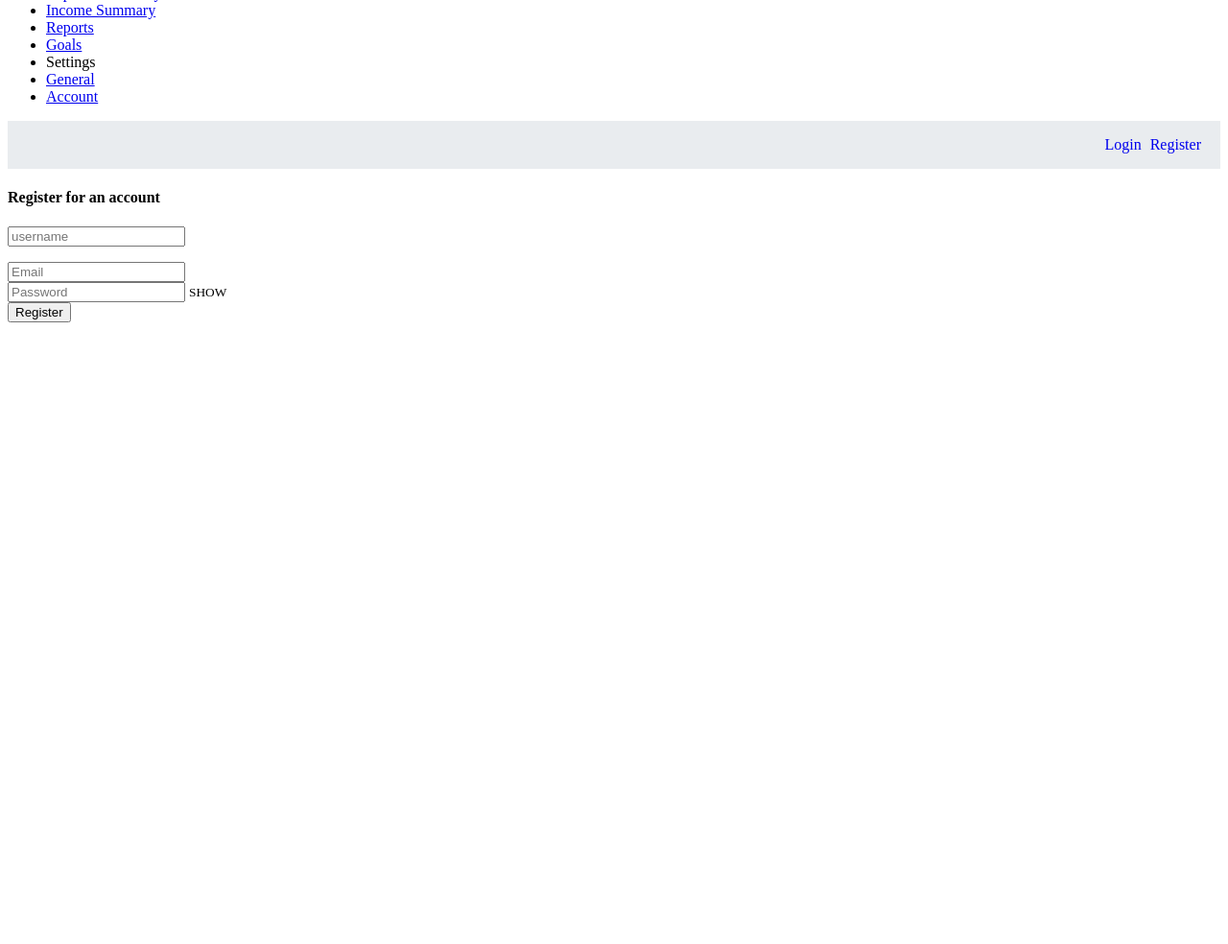
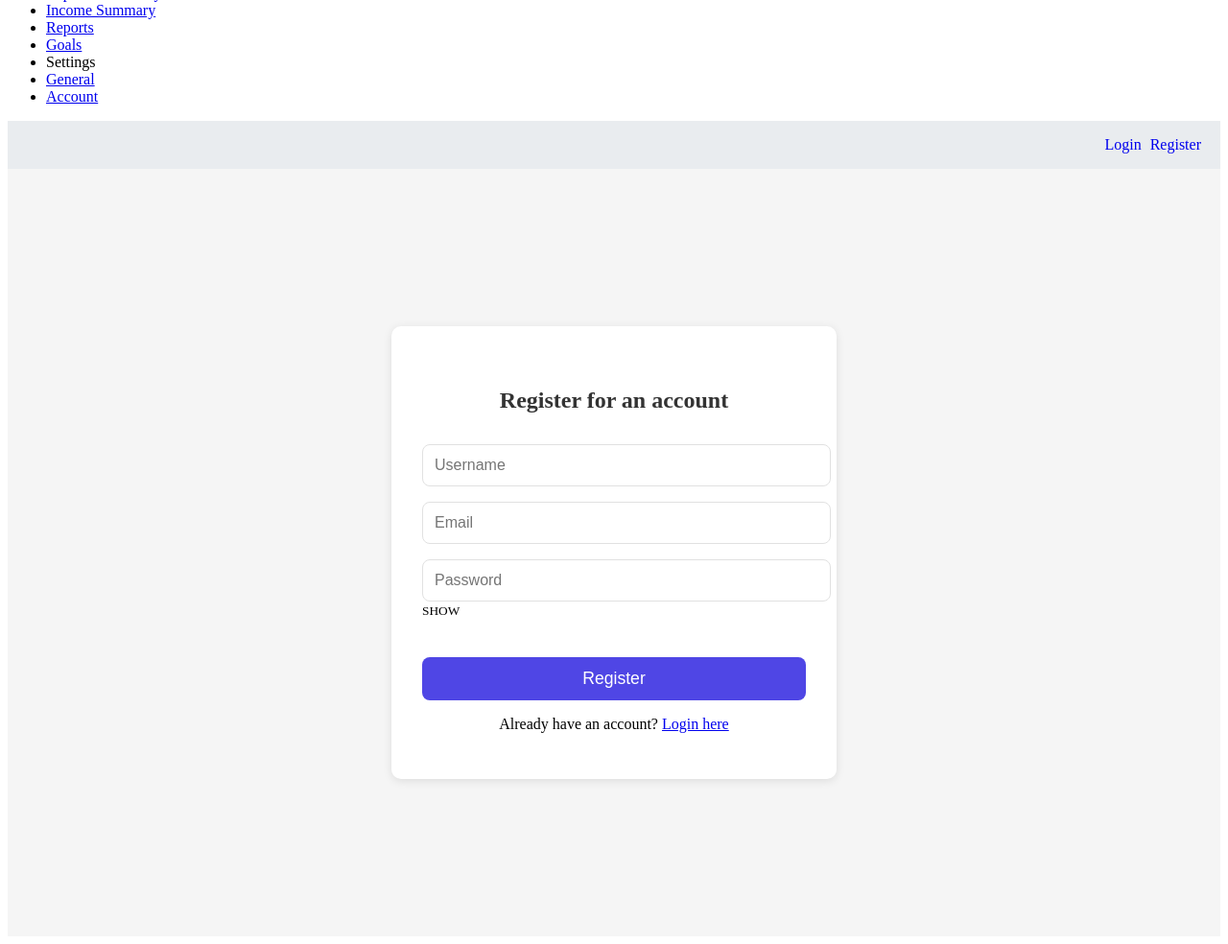
Before and after one commit to varadnair30/SmartSpend-AI-Expensetracker, a Django app: page /authentication/register/ in a window 1280 px wide. Shown: the part 210-1194 px from the top of the page at 96% size. Before the commit the page ends 546 px from the top, so only its background shows below. Run offline with Django 4.2, Linux system fonts and the light colour scheme; parts of the project's set-up code (start-up, migrations or seed data) failed here and were passed over.

Commit message:
Login and Register page fixed

```diff
--- a/templates/authentication/register.html
+++ b/templates/authentication/register.html
@@ -1,51 +1,148 @@
 {% extends 'base.html' %}
 {% load static %}
 
+{% block content %}
+<!-- Custom CSS for Register Page -->
+{% block css %}
+<style>
+    /* Center the form and make it responsive */
+    .register-container {
+        display: flex;
+        justify-content: center;
+        align-items: center;
+        height: 100vh;
+        background-color: #f5f5f5;
+    }
 
-{% block content %}
+    .register-card {
+        width: 100%;
+        max-width: 400px;
+        background-color: #fff;
+        padding: 2rem;
+        border-radius: 10px;
+        box-shadow: 0 2px 10px rgba(0, 0, 0, 0.1);
+    }
 
-<div class="row">
-    <div class="col-md-3"></div>
-    <div class="col-md-6">
-        <div class="card mt-5">
-            <div class="card-body">
-                <div class="card-title py-3">
+    .register-card .card-title {
+        text-align: center;
+        margin-bottom: 1.5rem;
+        font-size: 1.5rem;
+        font-weight: 600;
+        color: #333;
+    }
+
+    .form-group {
+        margin-bottom: 1rem;
+    }
+
+    .form-control {
+        padding: 0.75rem;
+        border-radius: 8px;
+        font-size: 1rem;
+        border: 1px solid #e1e1e1;
+        width: 100%;
+    }
+
+    .form-control:focus {
+        border-color: #4F46E5;
+        box-shadow: 0 0 0 0.25rem rgba(79, 70, 229, 0.25);
+    }
+
+    .btn-primary {
+        background-color: #4F46E5;
+        color: white;
+        border: none;
+        border-radius: 8px;
+        padding: 0.75rem;
+        font-size: 1.1rem;
+        width: 100%;
+    }
+
+    .btn-primary:hover {
+        background-color: #4338CA;
+        cursor: pointer;
+    }
+
+    .submit-btn {
+        margin-top: 1.5rem;
+    }
+
+    /* Responsive design for smaller screens */
+    @media (max-width: 767px) {
+        .register-card {
+            width: 90%;
+        }
+    }
+
+    .message-container {
+        margin-top: 1rem;
+        text-align: center;
+    }
+
+    /* Password show/hide toggle */
+    .showPasswordToggle {
+        cursor: pointer;
+    }
+</style>
+{% endblock css %}
+
+<!-- Main content for the register page -->
+<div class="register-container">
+    <div class="register-card">
+        <div class="card-title">
             <h4>Register for an account</h4>
         </div>
-
-                <form action="{% url 'register' %}" method="POST">
+        <form action="{% url 'register' %}" method="post">
             {% csrf_token %}
             {% include 'partials/_messages.html' %}
+
+            <!-- Username Field -->
             <div class="form-group">
-                        <input type="text" name="username" placeholder="username" id="usernameField"
-                            value="{{fieldValues.username}}" class="form-control form-control-sm" />
-                    </div>
-                    <div class="invalid_feedback invalid-feedback" style="display:none">
-                    </div>
-                    <p class="text-sm text-success usernameSuccessOutput"></p>
-                    <div class="form-group">
-                        <input type="email" name="email" placeholder="Email" class="form-control form-control-sm"
-                            id="emailField" value="{{fieldValues.email}}" />
+                <input type="text" name="username" placeholder="Username" id="usernameField"
+                    value="{{fieldValues.username}}" class="form-control form-control-lg" required />
             </div>
 
-                    <div class="emailFeedBackArea invalid-feedback" style="display:none">
+            <!-- Email Field -->
+            <div class="form-group">
+                <input type="email" name="email" placeholder="Email" class="form-control form-control-lg"
+                    id="emailField" value="{{fieldValues.email}}" required />
             </div>
+
+            <!-- Password Field -->
             <div class="form-group">
-                        <input type="password" name="password" placeholder="Password"
-                            class="form-control form-control-sm" id="passwordField" />
-                        <small class="float-right py-3 showPasswordToggle">SHOW</small>
+                <input type="password" name="password" placeholder="Password" class="form-control form-control-lg"
+                    id="passwordField" required />
+                <small class="float-right py-3 showPasswordToggle" onclick="togglePassword()">SHOW</small>
             </div>
-                    <input type="submit" value="Register" class="btn btn-block btn-primary submit-btn" />
+
+            <!-- Submit Button -->
+            <button type="submit" class="btn btn-primary submit-btn">
+                Register
+            </button>
         </form>
 
-            </div>
-
+        <div class="message-container">
+            <p class="text-center">
+                Already have an account? <a href="{% url 'login' %}" class="text-purple-600 hover:text-purple-700">Login here</a>
+            </p>
         </div>
     </div>
 </div>
-<div class="col-md-4"></div>
-</div>
 
-<script src="{% static 'js/register.js' %}"></script>
+<!-- JavaScript to toggle password visibility -->
+<script>
+    function togglePassword() {
+        var passwordField = document.getElementById('passwordField');
+        var toggleText = document.querySelector('.showPasswordToggle');
+
+        if (passwordField.type === "password") {
+            passwordField.type = "text";
+            toggleText.textContent = "HIDE";
+        } else {
+            passwordField.type = "password";
+            toggleText.textContent = "SHOW";
+        }
+    }
+</script>
 
 {% endblock content %}
```
Also changed, not shown: templates/authentication/login.html (+105 -26 lines). Lines whose indentation alone changed are shown as unchanged.
